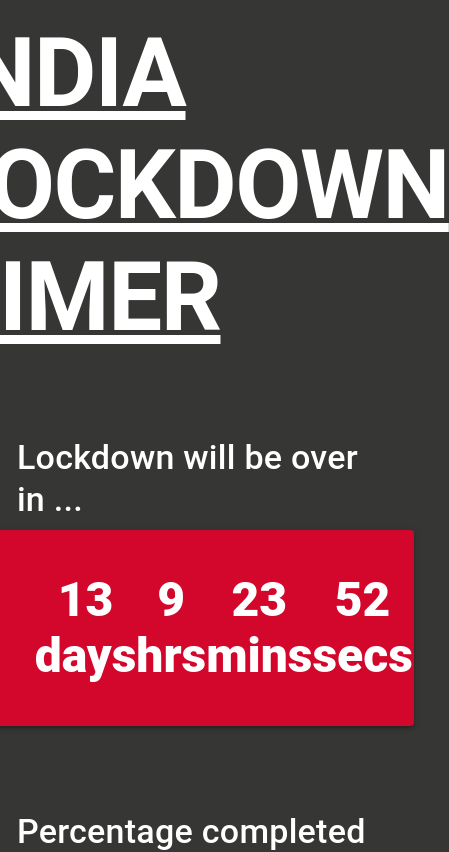
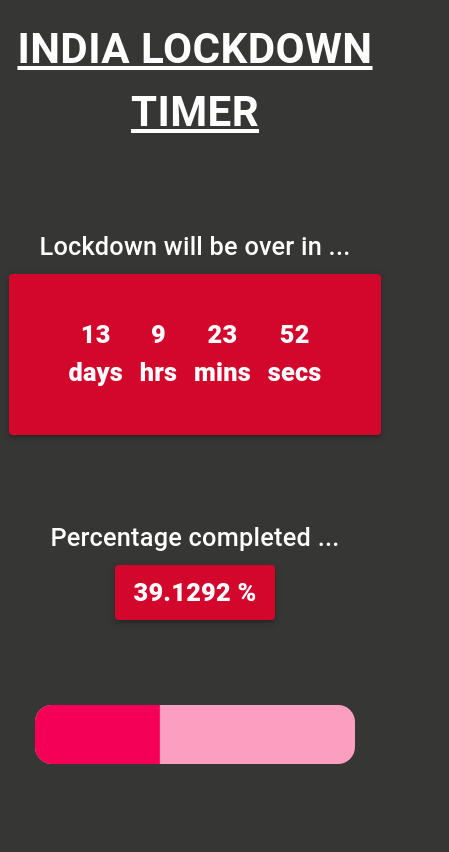
Before and after one commit to cbithu/lockdown-timer, a React (Create React App) app: page / in a window 390 px wide. Shown: the top 852 px of the page, 449 px wide, since content can reach past the window. Built offline with nearby package versions, Linux system fonts and the light colour scheme.

Commit message:
responsiveness implemented

```diff
--- a/src/App.js
+++ b/src/App.js
@@ -16,21 +16,26 @@ const styles = () => ({
     color: "#ffffff",
     fontWeight: "bold",
     marginBottom: "10vh",
-    textDecoration: "underline"
+    textDecoration: "underline",
+    fontSize: "5vh",
+    textAlign: "center",
+    whiteSpace: "unset"
   },
   subHeading: {
     color: "#ffffff",
     fontWeight: 500,
-    marginBottom: "1vh"
+    marginBottom: "1vh",
+    fontSize: "3vh"
   },
   paperRoot: {
     backgroundColor: "#d3062b",
     padding: "5vh 7vh",
     display: "flex",
     flexDirection: "row",
-    justifyContent: "space-around",
-    width: "90%",
-    marginBottom: "10vh"
+    justifyContent: "space-between",
+    width: "70%",
+    marginBottom: "10vh",
+    minWidth: "30vh"
   },
   paperRootTwo : {
     backgroundColor: "#d3062b",
@@ -39,7 +44,8 @@ const styles = () => ({
     flexDirection: "row",
     justifyContent: "space-around",
     width: "15%",
-    marginBottom: "10vh"
+    marginBottom: "10vh",
+    minWidth: "15vh"
   },
   countdownTime : {
     display: "flex",
@@ -49,6 +55,8 @@ const styles = () => ({
   countdownTimeVal: {
     color: "#ffffff",
     fontWeight: 900,
+    fontSize: "3vh",
+    textAlign: "center"
   }
 });
 
@@ -97,55 +105,55 @@ class App extends React.Component {
 
     return (
       <div className={classes.app}>
-        <Typography variant="h1" component="h2" className={classes.heading}>
+        <Typography className={classes.heading}>
           INDIA LOCKDOWN TIMER
         </Typography>
 
-        <Typography variant="h4" className={classes.subHeading}>
+        <Typography className={classes.subHeading}>
           Lockdown will be over in ...
         </Typography>
 
         <Paper elevation={3} className={classes.paperRoot}>
           <div className={classes.countdownTime}>
-            <Typography variant="h3" className={classes.countdownTimeVal}>
+            <Typography className={classes.countdownTimeVal}>
               {day}
             </Typography>
-            <Typography variant="h3" className={classes.countdownTimeVal}>
+            <Typography className={classes.countdownTimeVal}>
               days
             </Typography>
           </div>
           <div className={classes.countdownTime}>
-            <Typography variant="h3" className={classes.countdownTimeVal}>
+            <Typography className={classes.countdownTimeVal}>
               {hour}
             </Typography>
-            <Typography variant="h3" className={classes.countdownTimeVal}>
+            <Typography className={classes.countdownTimeVal}>
               hrs
             </Typography>
           </div>
           <div className={classes.countdownTime}>
-            <Typography variant="h3" className={classes.countdownTimeVal}>
+            <Typography className={classes.countdownTimeVal}>
               {minute}
             </Typography>
-            <Typography variant="h3" className={classes.countdownTimeVal}>
+            <Typography className={classes.countdownTimeVal}>
               mins
             </Typography>
           </div>
           <div className={classes.countdownTime}>
-            <Typography variant="h3" className={classes.countdownTimeVal}>
+            <Typography className={classes.countdownTimeVal}>
               {second}
             </Typography>
-            <Typography variant="h3" className={classes.countdownTimeVal}>
+            <Typography className={classes.countdownTimeVal}>
               secs
             </Typography>
           </div>
         </Paper>
 
-        <Typography variant="h4" className={classes.subHeading}>
+        <Typography className={classes.subHeading}>
           Percentage completed ...
         </Typography>
 
         <Paper elevation={3} className={classes.paperRootTwo}>
-          <Typography variant="h3" className={classes.countdownTimeVal}>
+          <Typography className={classes.countdownTimeVal}>
             {percentage_complete && percentage_complete + " %"}
           </Typography>
         </Paper>
--- a/src/components/ProgressBar/ProgressBar.js
+++ b/src/components/ProgressBar/ProgressBar.js
@@ -9,7 +9,7 @@ const styles = {
     width: "90%"
   },
   barRoot: {
-    height: "10vh",
+    height: "7vh",
     borderRadius: "2vh"
   }
 };
```
